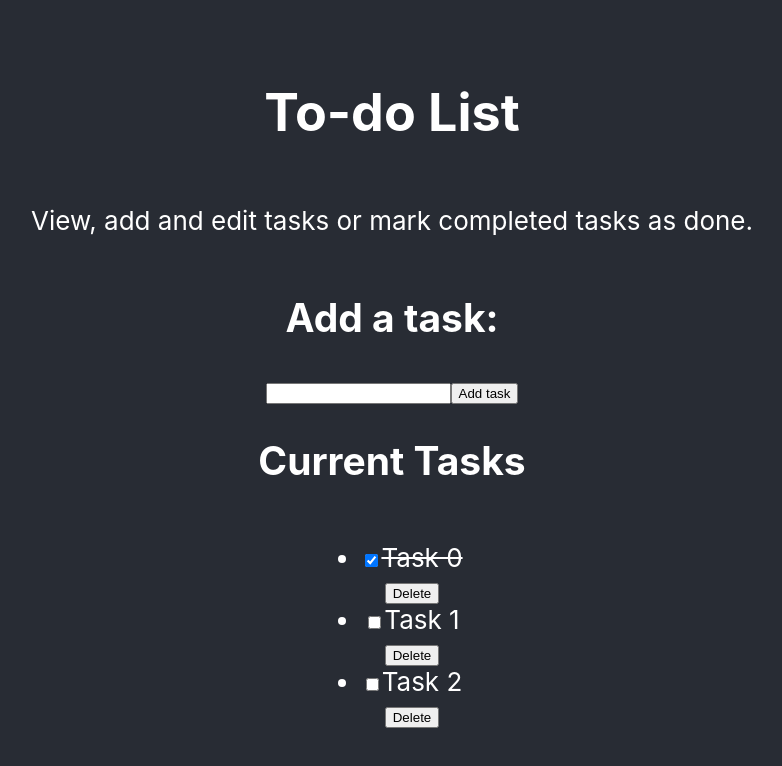
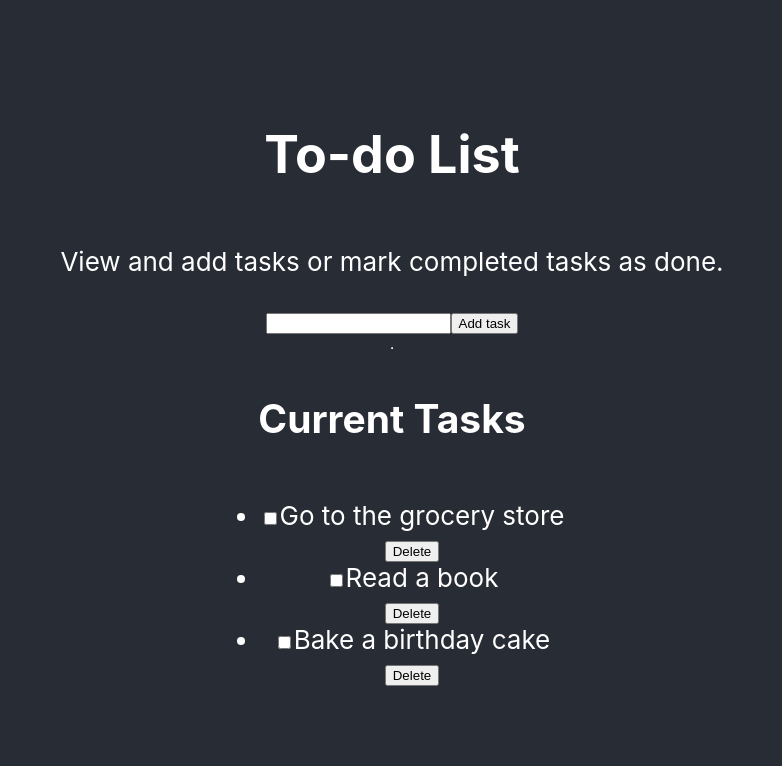
Before and after one commit to Cabba4/To-Do-App, a React (Create React App) app in the folder frontend/: page / in a window 1280 px wide. Shown: the top 766 px of the page, without its empty margins (248-1030 px from the left). Built offline with nearby package versions, Linux system fonts and the light colour scheme.

Commit message:
Edit text and html

```diff
--- a/frontend/src/App.js
+++ b/frontend/src/App.js
@@ -51,9 +51,10 @@ function App(props) {
             <header className="App-header">
                 <h1>To-do List</h1>
                 <p>
-                    View, add and edit tasks or mark completed tasks as done.
+                    View and add tasks or mark completed tasks as done.
                 </p>
                 <Form addNewTask={addTaskToArray}/>
+                <hr/>
                 <h2 id="current-tasks-heading">Current Tasks</h2>
                 <ul
                     role="list"
--- a/frontend/src/components/Form.js
+++ b/frontend/src/components/Form.js
@@ -21,11 +21,6 @@ export default function Form(props) {
 
     return (
         <form onSubmit={handleFormSubmit}>
-            <h2>
-                <label htmlFor="input-new-todo" className="label">
-                    Add a task:
-                </label>
-            </h2>
             <input
                 type="text"
                 id="input-new-todo"
--- a/frontend/src/components/Todo.js
+++ b/frontend/src/components/Todo.js
@@ -21,7 +21,7 @@ export default function Todo(props) {
             <div>
                 <button
                     type="button"
-                    className="button"
+                    className="button-delete"
                     onClick={() => props.deleteTask(props.id)}
                 >
                     Delete
--- a/frontend/src/index.js
+++ b/frontend/src/index.js
@@ -5,9 +5,9 @@ import App from './App';
 import reportWebVitals from './reportWebVitals';
 
 const TODO_TASKS = [
-    {id: "todo-0", name:"Task 0", completed: true},
-    {id: "todo-1", name:"Task 1", completed: false},
-    {id: "todo-2", name:"Task 2", completed: false},
+    {id: "todo-0", name:"Go to the grocery store", completed: false},
+    {id: "todo-1", name:"Read a book", completed: false},
+    {id: "todo-2", name:"Bake a birthday cake", completed: false},
 ];
 
 ReactDOM.render(
```
